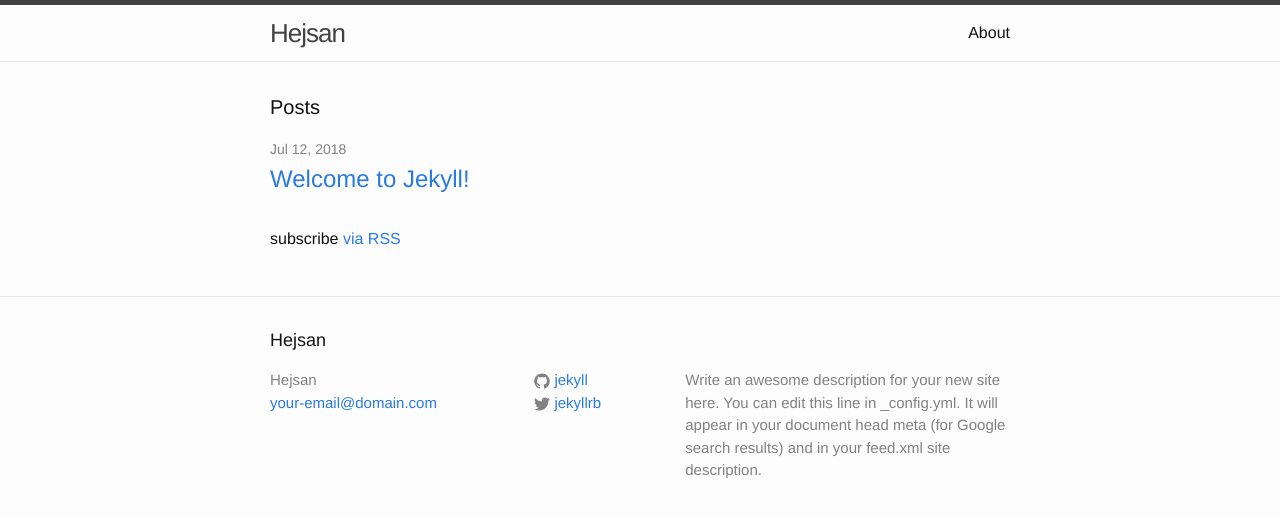
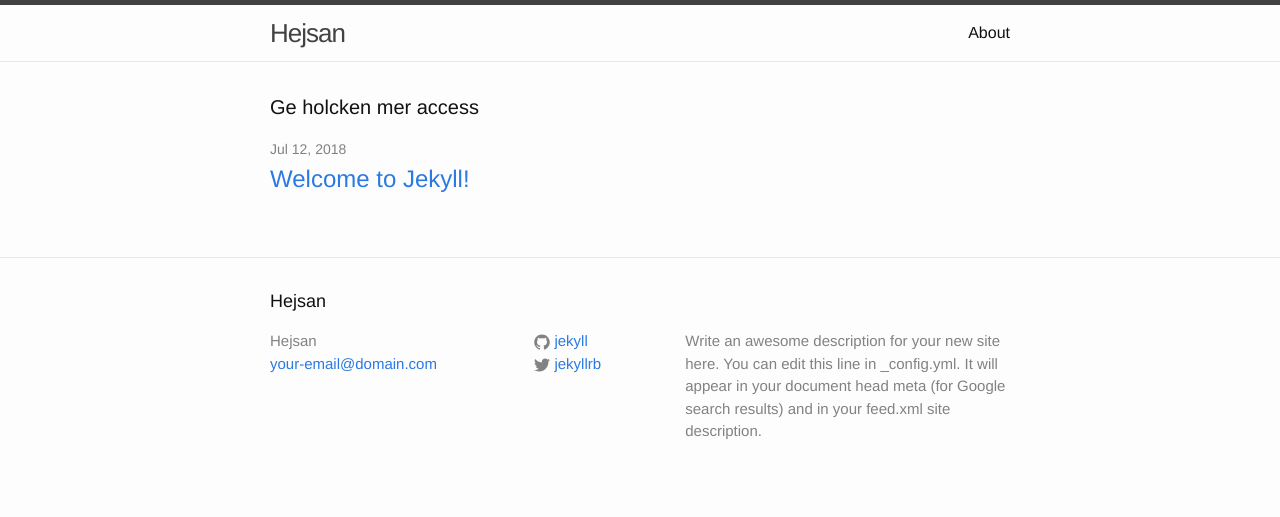
Before and after one commit to bergstrom97/bergstrom97.github.io, a Jekyll site: the page built from index.html, in a window 1280 px wide. Shown: the top 517 px of the page. Built offline with Jekyll 4.4.1, drawn with Linux system fonts in a browser that asks for light colours.

Commit message:
Update index.html

```diff
--- a/index.html
+++ b/index.html
@@ -4,7 +4,7 @@
 
 <div class="home">
 
-  <h1 class="page-heading">Posts</h1>
+  <h1 class="page-heading">Ge holcken mer access</h1>
 
   <ul class="post-list">
     {% for post in site.posts %}
@@ -18,6 +18,4 @@
     {% endfor %}
   </ul>
 
-  <p class="rss-subscribe">subscribe <a href="{{ "/feed.xml" | prepend: site.baseurl }}">via RSS</a></p>
-
 </div>
```
